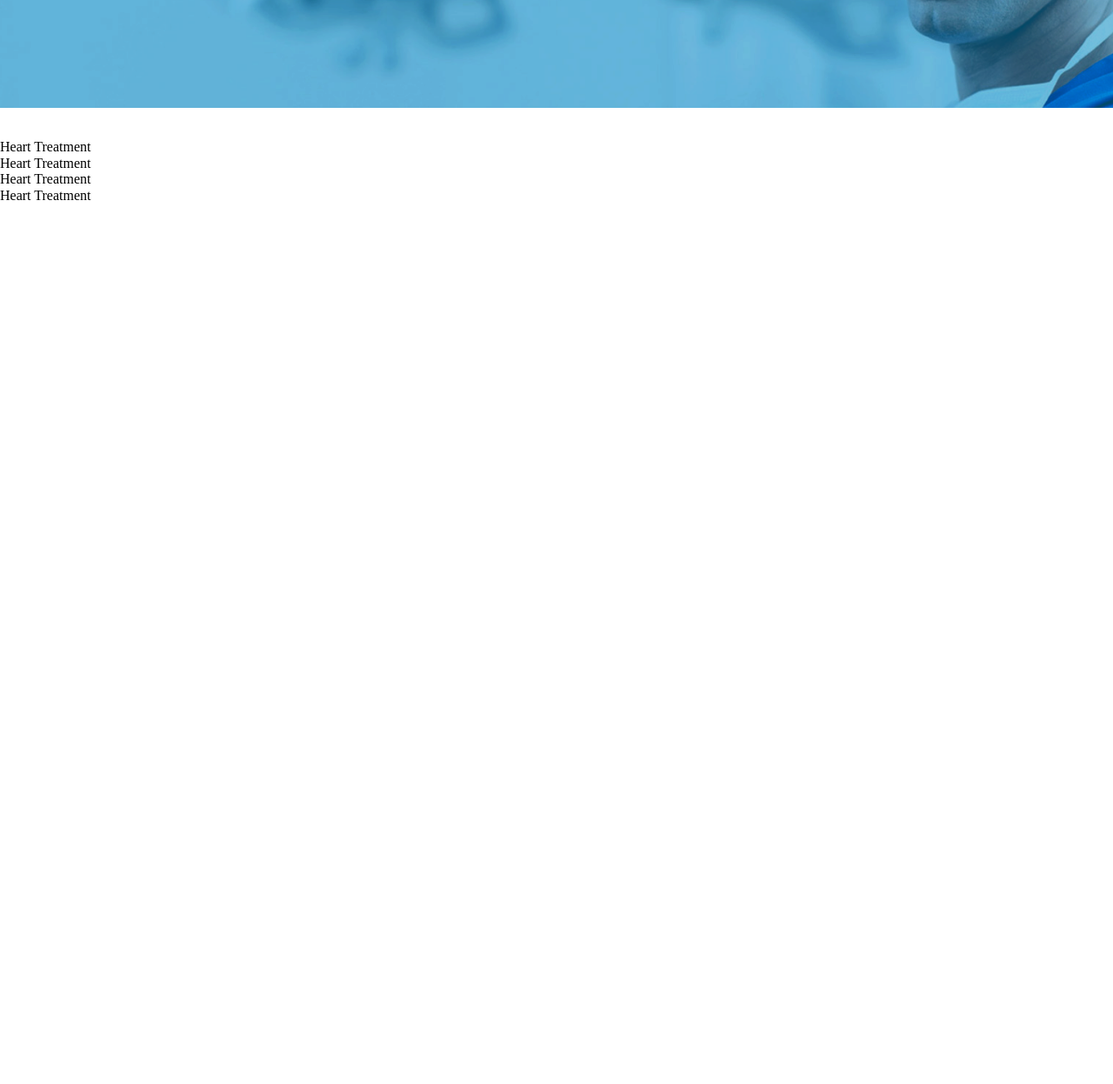
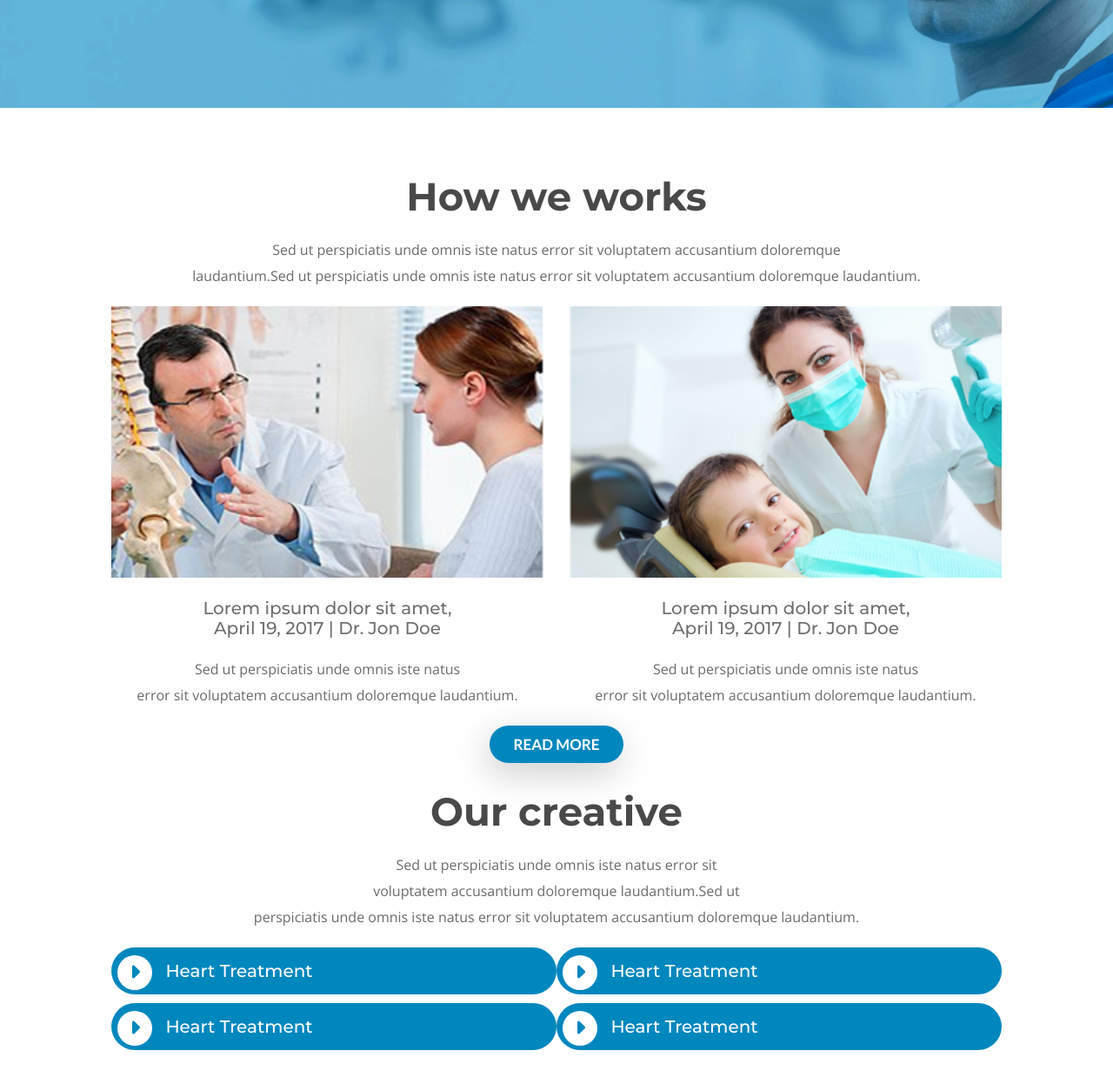
Before and after one commit to evsik/Medical-Landing, a plain HTML site: page index.html in a window 1280 px wide. Shown: the part 2145-3391 px from the top of the page at 87% size. Before the commit the page ends 2379 px from the top, so only its background shows below. Drawn offline with nearby package versions, Linux system fonts and the light colour scheme.

Commit message:
added describe-block style

```diff
--- a/index.html
+++ b/index.html
@@ -278,50 +278,90 @@
                 </p>
             </div>
         </div>
-        <div class="describe-block">
+        <div class="describe-block padding-site">
             <article class="describe-block-article">
-                <h2 class="describe-block-article-head"></h2>
-                <p class="describe-block-article-text"></p>
+                <h2 class="describe-block-article-head">
+                    How we works
+                </h2>
+                <p class="describe-block-article-text">
+                    Sed ut&nbsp;perspiciatis unde omnis iste natus error sit voluptatem accusantium doloremque
+                    <br>
+                    laudantium.Sed ut&nbsp;perspiciatis unde omnis iste natus error sit voluptatem accusantium
+                    doloremque laudantium.
+                </p>
                 <div class="describe-block-article-archive">
                     <div class="archive-block">
-                        <img src="" alt="" class="archive-block-img">
+                        <img src="images/describe-photo-first.jpg" alt="describe-photo-first" class="archive-block-img">
                         <h4 class="archive-block-head">
-
+                            Lorem ipsum dolor sit amet,
+                            <br>
+                            April 19, 2017 | Dr. Jon Doe
                         </h4>
                         <p class="archive-block-text">
-
+                            Sed ut&nbsp;perspiciatis unde omnis iste natus
+                            <br>
+                            error sit voluptatem accusantium doloremque
+                            laudantium.
                         </p>
                     </div>
                     <div class="archive-block">
-                        <img src="" alt="" class="archive-block-img">
+                        <img src="images/describe-photo-second.jpg" alt="describe-photo-second"
+                             class="archive-block-img">
                         <h4 class="archive-block-head">
-
+                            Lorem ipsum dolor sit amet,
+                            <br>
+                            April 19, 2017 | Dr. Jon Doe
                         </h4>
                         <p class="archive-block-text">
-
+                            Sed ut&nbsp;perspiciatis unde omnis iste natus
+                            <br>
+                            error sit voluptatem accusantium doloremque
+                            laudantium.
                         </p>
                     </div>
                 </div>
                 <a href="#" class="describe-block-article-button">
-
+                    Read more
                 </a>
             </article>
             <article class="describe-block-article">
-                <h2 class="describe-block-article-head"></h2>
-                <p class="describe-block-article-text"></p>
+                <h2 class="describe-block-article-head">
+                    Our creative
+                </h2>
+                <p class="describe-block-article-text">
+                    Sed ut&nbsp;perspiciatis unde omnis iste natus error sit
+                    <br>
+                    voluptatem accusantium doloremque
+                    laudantium.Sed ut
+                    <br>
+                    perspiciatis unde omnis iste natus error sit voluptatem accusantium
+                    doloremque laudantium.
+                </p>
                 <div class="our-creative-block">
                     <ul>
                         <li class="our-creative-block-list">
-                            Heart Treatment
+
+                            <h5 class="our-creative-block-list-head">
+                                <i class="fas fa-caret-right"></i> Heart Treatment
+                            </h5>
                         </li>
                         <li class="our-creative-block-list">
-                            Heart Treatment
+
+                            <h5 class="our-creative-block-list-head">
+                                <i class="fas fa-caret-right"></i> Heart Treatment
+                            </h5>
                         </li>
                         <li class="our-creative-block-list">
-                            Heart Treatment
+
+                            <h5 class="our-creative-block-list-head">
+                                <i class="fas fa-caret-right"></i> Heart Treatment
+                            </h5>
                         </li>
                         <li class="our-creative-block-list">
-                            Heart Treatment
+
+                            <h5 class="our-creative-block-list-head">
+                                <i class="fas fa-caret-right"></i> Heart Treatment
+                            </h5>
                         </li>
                     </ul>
                 </div>
--- a/style.css
+++ b/style.css
@@ -205,11 +205,11 @@ main {
     line-height: 47px;
 }
 
-.slider-block-button:hover {
+.slider-block-button:hover, .describe-block-article-button:hover {
     opacity: 0.7;
 }
 
-.slider-block-button:active, .socials-link:active, .menu-link:active {
+.slider-block-button:active, .socials-link:active, .menu-link:active, .describe-block-article-button:active {
     opacity: 0.5;
 }
 
@@ -343,7 +343,6 @@ main {
     margin-bottom: 15px;
 }
 
-
 .second-slider-section-head {
     color: #ffffff;
     font-family: Montserrat, sans-serif;
@@ -360,8 +359,146 @@ main {
     margin-top: 15px;
 }
 
+.describe-block {
+    padding-top: 6%;
+    padding-bottom: 6%;
+    display: grid;
+    grid-template-columns: 2fr 1fr;
+    grid-column-gap: 30px;
+}
 
-@media screen and (max-width: 1200px) {
+.describe-block-article {
+    display: grid;
+}
+
+.describe-block-article:last-child {
+    display: block;
+}
+
+.describe-block-article-head {
+    color: #494949;
+    font-family: Montserrat, sans-serif;
+    font-size: 45px;
+    font-weight: 700;
+    margin-bottom: 20px;
+}
+
+.describe-block-article-text {
+    color: #6a6a6a;
+    font-family: "Open Sans", sans-serif;
+    font-size: 16px;
+    font-weight: 400;
+    line-height: 30px;
+    margin-bottom: 20px;
+}
+
+.describe-block-article-archive {
+    display: grid;
+    grid-template-columns: repeat(2, 1fr);
+    grid-column-gap: 30px;
+}
+
+.archive-block {
+}
+
+.archive-block-img {
+    margin-bottom: 20px;
+}
+
+.archive-block-head {
+    color: #6f6f6e;
+    font-family: Montserrat, sans-serif;
+    font-size: 20px;
+    font-weight: 500;
+    margin-bottom: 20px;
+}
+
+.archive-block-text {
+    color: #6a6a6a;
+    font-family: "Open Sans", sans-serif;
+    font-size: 16px;
+    font-weight: 400;
+    line-height: 30px;
+    margin-bottom: 20px;
+}
+
+.describe-block-article-button {
+    border-radius: 40px;
+    box-shadow: -4px 12px 40px rgba(0, 1, 1, 0.2);
+    background-color: #0087be;
+    width: 154px;
+    height: 43px;
+    display: inline-block;
+    line-height: 43px;
+    text-decoration: none;
+    color: #ffffff;
+    font-family: Lato, sans-serif;
+    font-size: 17px;
+    font-weight: 700;
+    text-align: center;
+    text-transform: uppercase;
+    justify-self: center;
+}
+
+.our-creative-block {
+}
+
+.our-creative-block ul {
+    list-style-type: none;
+}
+
+.our-creative-block-list {
+    width: 422px;
+    height: 54px;
+    background-color: #0087be;
+    line-height: 54px;
+    border-radius: 50px;
+    padding-left: 7px;
+    margin-bottom: 10px;
+    cursor: pointer;
+}
+
+.our-creative-block-list-head {
+    color: #ffffff;
+    font-family: Montserrat, sans-serif;
+    font-size: 20px;
+    font-weight: 500;
+}
+
+.fa-caret-right {
+    color: #0087be;
+    width: 40px;
+    font-size: 24px;
+    height: 40px;
+    padding-top: 7px;
+    border-radius: 50%;
+    background-color: #ffffff;
+    text-align: center;
+    vertical-align: middle;
+    margin-right: 10px;
+}
+
+
+@media screen and (max-width: 1300px) {
+    .describe-block {
+        grid-template-columns: 1fr;
+        grid-row-gap: 30px;
+        text-align: center;
+    }
+
+    .our-creative-block ul {
+        display: grid;
+        grid-template-columns: 1fr 1fr;
+    }
+
+    .our-creative-block-list {
+        width: 100%;
+        text-align: left;
+    }
+
+    .archive-block-img {
+        width: 100%;
+    }
 }
 
 @media screen and (max-width: 992px) {
```
Also changed, not shown: images/describe-photo-first.jpg (added), images/describe-photo-second.jpg (added).
